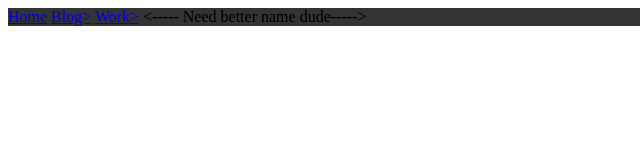
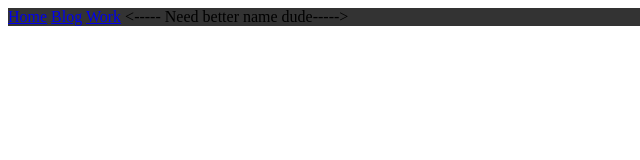
Before and after one commit to Moonsinn/moonsinn.github.io, a plain HTML site: page index.html in a window 1280 px wide. Shown: the full height of the page, 0-640 px from the left. Drawn offline with Linux system fonts and the light colour scheme.

Commit message:
Update index.html

```diff
--- a/index.html
+++ b/index.html
@@ -13,8 +13,8 @@
 
     <div class="topnav">
       <a class="active" href="#home"> Home</a>
-      <a href="#blog"> Blog></a>
-      <a href="#work"> Work></a> <----- Need better name dude----->
+      <a href="#blog"> Blog</a>
+      <a href="#work"> Work</a> <----- Need better name dude----->
     </div>
 
 </body>
```
